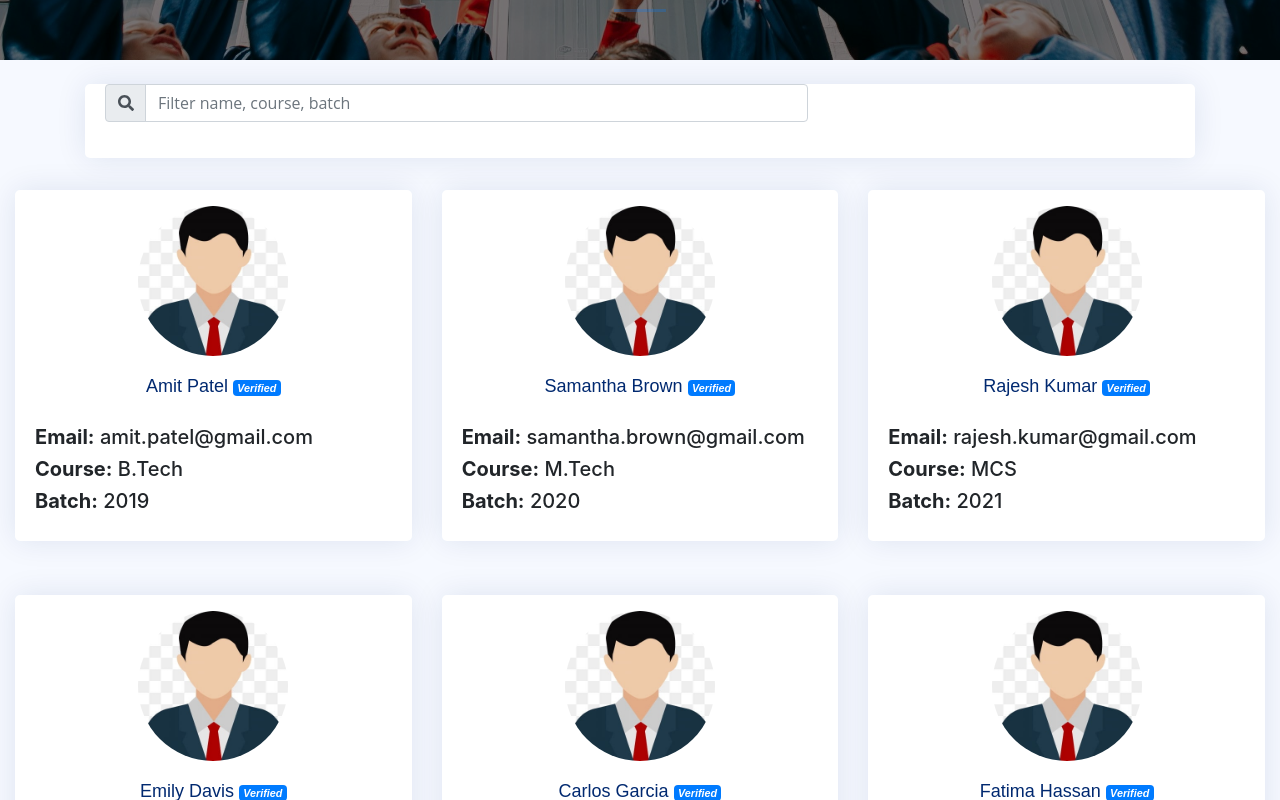
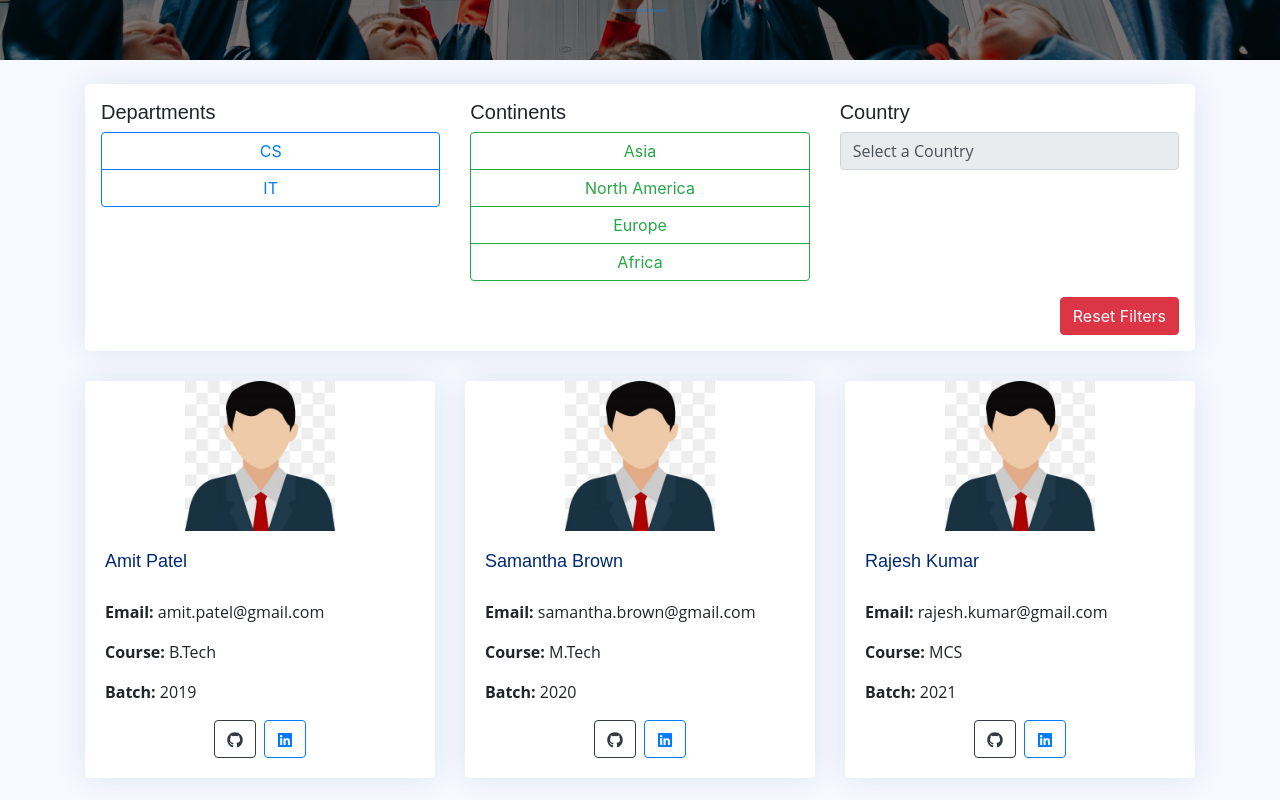
Before and after one commit to Manav39/OSC_MiniProject, a React (Vite) app in the folder frontend/: page /alumni in a window 1280 px wide. Shown: the part 420-1220 px from the top of the page. Built offline with nearby package versions, Linux system fonts and the light colour scheme.

Commit message:
changes in alumni

```diff
--- a/frontend/src/components/AlumniList.jsx
+++ b/frontend/src/components/AlumniList.jsx
@@ -1,33 +1,80 @@
 import React, { useEffect, useState } from "react";
 import { FaSearch, FaGithub, FaLinkedin } from "react-icons/fa";
 import defaultavatar from "../assets/uploads/defaultavatar.jpg";
-import alumniData from "./storage/alumini.json"; // Importing the local JSON file
+import alumniData from "./storage/alumini.json";
 
 const AlumniList = () => {
   const [alumniList, setAlumniList] = useState([]);
   const [filteredAlumni, setFilteredAlumni] = useState([]);
   const [searchQuery, setSearchQuery] = useState("");
+  const [selectedDept, setSelectedDept] = useState("");
+  const [selectedContinent, setSelectedContinent] = useState("");
+  const [selectedCountry, setSelectedCountry] = useState("");
 
-  // Use the local JSON data instead of fetching from an API
   useEffect(() => {
     setAlumniList(alumniData);
-    setFilteredAlumni(alumniData); // Initialize with all alumni
+    setFilteredAlumni(alumniData);
   }, []);
+
+  const departments = [...new Set(alumniList.map((alumni) => alumni.dept))];
+
+  const continents = [...new Set(alumniList.map((alumni) => alumni.continent))];
+
+  const countries = selectedContinent && [
+    ...new Set(
+      alumniList
+        .filter((alumni) => alumni.continent === selectedContinent)
+        .map((alumni) => alumni.country)
+    ),
+  ];
 
   const handleSearchInputChange = (e) => {
     setSearchQuery(e.target.value);
   };
 
-  // Filter alumni based on the search query
   useEffect(() => {
-    const filteredList = alumniList.filter(
+    let filtered = alumniList;
+
+    if (selectedDept) {
+      filtered = filtered.filter((alumni) => alumni.dept === selectedDept);
+    }
+
+    if (selectedContinent) {
+      filtered = filtered.filter(
+        (alumni) => alumni.continent === selectedContinent
+      );
+    }
+
+    if (selectedCountry) {
+      filtered = filtered.filter(
+        (alumni) => alumni.country === selectedCountry
+      );
+    }
+
+    if (searchQuery) {
+      filtered = filtered.filter(
         (alumni) =>
           alumni.name.toLowerCase().includes(searchQuery.toLowerCase()) ||
           alumni.course.toLowerCase().includes(searchQuery.toLowerCase()) ||
           alumni.batch.toString().includes(searchQuery)
       );
-    setFilteredAlumni(filteredList);
-  }, [searchQuery, alumniList]);
+    }
+
+    setFilteredAlumni(filtered);
+  }, [
+    searchQuery,
+    selectedDept,
+    selectedContinent,
+    selectedCountry,
+    alumniList,
+  ]);
+
+  const resetFilters = () => {
+    setSearchQuery("");
+    setSelectedDept("");
+    setSelectedContinent("");
+    setSelectedCountry("");
+  };
 
   return (
     <>
@@ -35,101 +82,116 @@ const AlumniList = () => {
         <div className="container-fluid h-100">
           <div className="row h-100 align-items-center justify-content-center text-center">
             <div className="col-lg-8 align-self-end mb-4 page-title">
-              <h3 className="text-white">Alumnus/Alumnae List</h3>
+              <h3 className="text-white">Alumni List</h3>
               <hr className="divider my-4" />
             </div>
           </div>
         </div>
       </header>
       <div className="container mt-4">
-        <div className="card mb-4">
-          <div className="card-body">
+        <div className="card p-3">
           <div className="row">
-              <div className="col-md-8">
-                <div className="input-group mb-3">
-                  <div className="input-group-prepend">
-                    <span className="input-group-text" id="filter-field">
-                      <FaSearch />
-                    </span>
+            <div className="col-md-4">
+              <h5>Departments</h5>
+              <div className="btn-group-vertical w-100">
+                {departments.map((dept, index) => (
+                  <button
+                    key={index}
+                    className={`btn ${
+                      selectedDept === dept
+                        ? "btn-primary"
+                        : "btn-outline-primary"
+                    }`}
+                    onClick={() => setSelectedDept(dept)}
+                  >
+                    {dept}
+                  </button>
+                ))}
               </div>
-                  <input
-                    value={searchQuery}
-                    onChange={handleSearchInputChange}
-                    type="text"
+            </div>
+            <div className="col-md-4">
+              <h5>Continents</h5>
+              <div className="btn-group-vertical w-100">
+                {continents.map((continent, index) => (
+                  <button
+                    key={index}
+                    className={`btn ${
+                      selectedContinent === continent
+                        ? "btn-success"
+                        : "btn-outline-success"
+                    }`}
+                    onClick={() => setSelectedContinent(continent)}
+                  >
+                    {continent}
+                  </button>
+                ))}
+              </div>
+            </div>
+            <div className="col-md-4">
+              <h5>Country</h5>
+              <select
                 className="form-control"
-                    placeholder="Filter name, course, batch"
-                    aria-label="Filter"
-                  />
+                value={selectedCountry}
+                onChange={(e) => setSelectedCountry(e.target.value)}
+                disabled={!selectedContinent}
+              >
+                <option value="">Select a Country</option>
+                {countries &&
+                  countries.map((country, index) => (
+                    <option key={index} value={country}>
+                      {country}
+                    </option>
+                  ))}
+              </select>
+            </div>
+          </div>
+          <div className="mt-3 text-right">
+            <button className="btn btn-danger" onClick={resetFilters}>
+              Reset Filters
+            </button>
           </div>
         </div>
       </div>
-          </div>
-        </div>
-      </div>
-      <div className="container-fluid mt-3 pt-2">
+      <div className="container mt-4">
+        <div className="row">
           {filteredAlumni.length > 0 ? (
-          <div className="row">
-            {filteredAlumni.map((alumni, index) => (
+            filteredAlumni.map((alumni, index) => (
               <div className="col-md-4 mb-4" key={index}>
                 <div className="card">
-                  <center>
-                    {alumni.avatar ? (
                   <img
-                        src={alumni.avatar}
+                    src={alumni.avatar || defaultavatar}
                     alt="avatar"
-                        className="card-img-top img-fluid alimg mt-3"
-                        style={{ objectFit: "cover" }}
+                    className="card-img-top img-fluid"
+                    style={{ height: "150px", objectFit: "contain" }} // Adjusted height
                   />
-                    ) : (
-                      <img
-                        src={defaultavatar}
-                        alt="avatar"
-                        className="card-img-top img-fluid alimg mt-3"
-                      />
-                    )}
-                  </center>
                   <div className="card-body">
-                    <h5 className="card-title text-center h3">
-                      {alumni.name}{" "}
-                      {alumni.status === 1 && (
-                        <small>
-                          <i className="badge badge-primary">Verified</i>
-                        </small>
-                      )}
-                    </h5>
-                    <p className="card-text h5">
+                    <h5 className="card-title">{alumni.name}</h5>
+                    <p className="card-text">
                       <strong>Email:</strong> {alumni.email}
                     </p>
-                    <p className="card-text h5">
+                    <p className="card-text">
                       <strong>Course:</strong> {alumni.course}
                     </p>
-                    {alumni.batch && alumni.batch !== "0000" && (
-                      <p className="card-text h5">
+                    <p className="card-text">
                       <strong>Batch:</strong> {alumni.batch}
                     </p>
-                    )}
-                    {alumni.connected_to && (
-                      <p className="card-text h5">
-                        <strong>Currently working in/as:</strong>{" "}
-                        {alumni.connected_to}
-                      </p>
-                    )}
                     <div className="text-center">
-                      {alumni.github && (
+                      {alumni.github_url && (
                         <a
-                          href={alumni.github}
+                          href={alumni.github_url}
                           target="_blank"
                           rel="noopener noreferrer"
-                          style={{ marginRight: "15px" }}
+                          className="btn btn-outline-dark mr-2"
                         >
                           <FaGithub />
                         </a>
                       )}
-                      {alumni.linkedin && (
+                      {alumni.linkedin_url && (
                         <a
-                          href={alumni.linkedin}
+                          href={alumni.linkedin_url}
                           target="_blank"
                           rel="noopener noreferrer"
+                          className="btn btn-outline-primary"
                         >
                           <FaLinkedin />
                         </a>
@@ -138,14 +200,15 @@ const AlumniList = () => {
                   </div>
                 </div>
               </div>
-            ))}
-          </div>
+            ))
           ) : (
-          <div className="d-flex flex-column justify-content-center align-items-center">
-            <p>{searchQuery}</p>
-            <h4 className="text-info-emphasis">No Data Available</h4>
+            <div className="col-12 text-center">
+              <h4 className="text-muted">
+                No alumni found for the selected filters.
+              </h4>
             </div>
           )}
+        </div>
       </div>
     </>
   );
```
Lines whose indentation alone changed are shown as unchanged.
